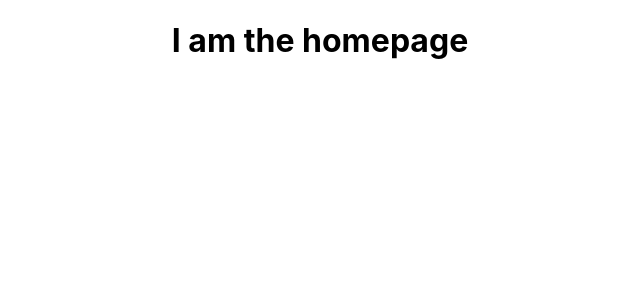
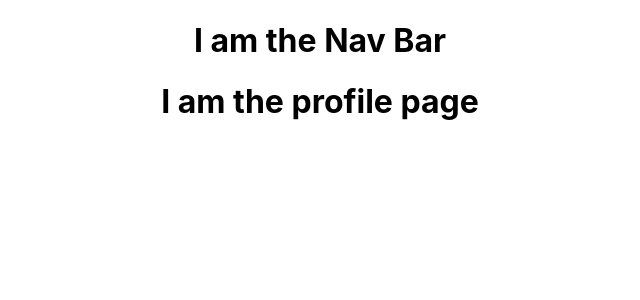
Before and after one commit to alexcampo5/BGC-Auction-House, a React (Create React App) app in the folder client/: page /profile/1 in a window 1280 px wide. Shown: the top 300 px of the page, without its empty margins (320-960 px from the left). Built offline with nearby package versions, Linux system fonts and the light colour scheme.

Commit message:
all routes built out in App.tsx

```diff
--- a/client/src/App.tsx
+++ b/client/src/App.tsx
@@ -1,11 +1,26 @@
 import React from 'react';
-import logo from './logo.svg';
 import './App.css';
+import {useState, useEffect} from 'react'
+import {Route, Routes, useNavigate} from 'react-router-dom'
+import NavBar from './components/NavBar';
+import Home from './pages/Home';
+import Login from './components/Login';
+import SignUp from './components/SignUp';
+import Listings from './pages/Listings';
+import Profile from './pages/Profile';
+
 
 function App() {
   return (
     <div className="App">
-      <h1>I am the homepage</h1>
+      <NavBar />
+      <Routes>
+        <Route path="/" element={<Home />}/>
+        <Route path="/login" element={<Login />} />
+        <Route path="/signup" element={<SignUp />} />
+        <Route path="/items" element= {<Listings />} />
+        <Route path="/profile/:profile_id" element={<Profile />} />
+      </Routes>
     </div>
   );
 }
--- a/client/src/components/Login.tsx
+++ b/client/src/components/Login.tsx
@@ -1,6 +1,6 @@
 type LoginProps = {}
 
-const LoginCard = () => {
+const Login = () => {
   return (
   <div>
     <h1> I am the login page </h1>
@@ -8,4 +8,4 @@ const LoginCard = () => {
 )
 }
 
-export default LoginCard
+export default Login
--- /dev/null
+++ b/client/src/components/NavBar.tsx
@@ -0,0 +1,9 @@
+const NavBar = () => {
+  return (
+  <div>
+    <h1> I am the Nav Bar </h1>
+  </div>
+)
+}
+
+export default NavBar
--- /dev/null
+++ b/client/src/pages/Profile.tsx
@@ -0,0 +1,9 @@
+const Profile = () => {
+  return (
+  <div>
+    <h1> I am the profile page </h1>
+  </div>
+)
+}
+
+export default Profile
```
